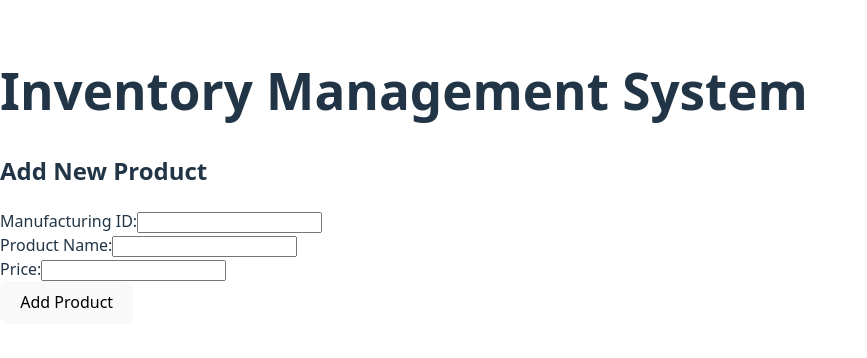
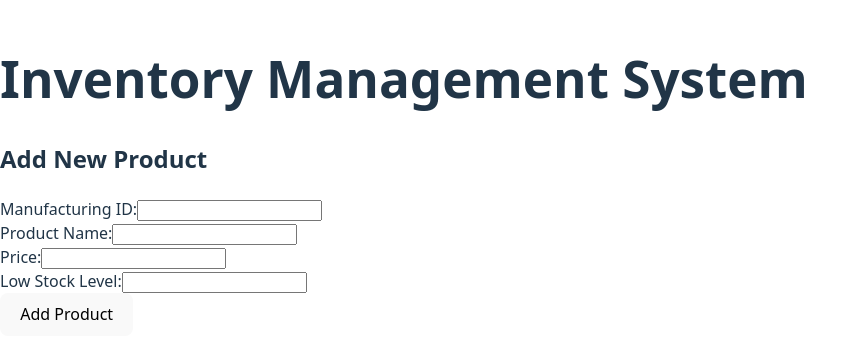
Before and after one commit to itp-ProjectGroup/nexxabiz1.1, a React (Vite) app in the folder frontend/: page / in a window 1280 px wide. Shown: the part 224-582 px from the top of the page, without its empty margins (0-867 px from the left). Built offline with nearby package versions, Linux system fonts and the light colour scheme.

Commit message:
add new field, low stock level /feature/new field

```diff
--- a/frontend/src/components/ProductForm.jsx
+++ b/frontend/src/components/ProductForm.jsx
@@ -5,7 +5,8 @@ const ProductForm = () => {
   const [product, setProduct] = useState({
     manufacturingID: '',
     productName: '',
-    price: ''
+    price: '',
+    lowStockLevel: '',
   });
   const [message, setMessage] = useState('');
 
@@ -23,7 +24,7 @@ const ProductForm = () => {
     try {
       const response = await axios.post('http://localhost:5000/api/products', product);
       setMessage(response.data.message);
-      setProduct({ manufacturingID: '', productName: '', price: '' }); // Clear form
+      setProduct({ manufacturingID: '', productName: '', price: '',lowStockLevel: '', }); // Clear form
     } catch (error) {
       //setMessage('Error adding product!');
       console.error('Error adding product:', error.response ? error.response.data : error.message);
@@ -70,6 +71,17 @@ const ProductForm = () => {
             required
           />
         </div>
+        <div>
+          <label htmlFor="lowStockLevel">Low Stock Level:</label>
+          <input
+            type="number"
+            id="lowStockLevel"
+            name="lowStockLevel"
+            value={product.lowStockLevel}
+            onChange={handleChange}
+            required
+          />
+        </div>
         <button type="submit">Add Product</button>
       </form>
     </div>
```
Also changed, not shown: 2 other files (tests, documents, lock files or other folders).
